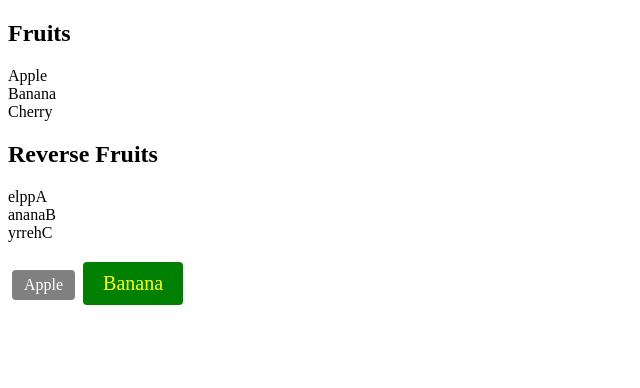
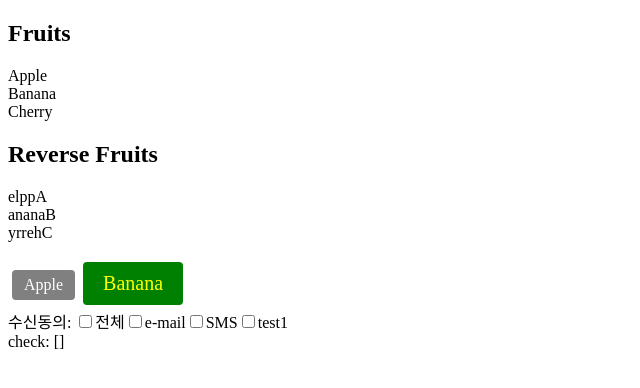
Before and after one commit to sunny84/momjobgo, a Vue app: page / in a window 1280 px wide. Shown: the top 388 px of the page, without its empty margins (0-640 px from the left). Built offline with nearby package versions, Linux system fonts and the light colour scheme.

Commit message:
checkbox

```diff
--- a/src/App.vue
+++ b/src/App.vue
@@ -10,14 +10,15 @@
   </h1> -->
   <MyBtn>Apple</MyBtn>
   <MyBtn large color="green"><span style="color:yellow">Banana</span></MyBtn>
-
   <!-- <h1>{{ reversedMesage }}</h1> -->
+  <CheckBox/>
  </div>
 </template>
 
 <script>
 import Fruits from './components/Fruits.vue'
 import MyBtn from './components/MyBtn.vue'
+import CheckBox from './components/CheckBox.vue'
 export default {
   data() {
     return {
@@ -66,7 +67,8 @@ export default {
   },
   components: {
     Fruits,
-    MyBtn
+    MyBtn,
+    CheckBox
 }
 }
 </script>
--- /dev/null
+++ b/src/components/CheckBox.vue
@@ -0,0 +1,41 @@
+<template>
+    <div id="ex-1">
+        수신동의:
+        <input type="checkbox" value="all" v-model="allSelected" />
+        <label for="all">전체</label>
+        <template v-for="(item, index) in checkList">
+            <input
+                type="checkbox"
+                :id="item"
+                :value="item"
+                v-model="selectList"
+                :key="index"
+            />
+            <label for="item" :key="index + '1'">{{ item }}</label>
+        </template>
+        <br />
+        <span>check: {{ selectList }}</span>
+    </div>
+</template>
+<script>
+export default {
+    data() {
+        return {
+            checkList: ["e-mail", "SMS", "test1"],
+            selectList: [],
+        };
+    },
+    computed: {
+        allSelected: {
+            //getter
+            get: function() {
+                return this.checkList.length === this.selectList.length;
+            },
+            //setter
+            set: function(e) {
+                this.selectList = e ? this.checkList : [];
+            },
+        },
+    },
+}
+</script>
```
